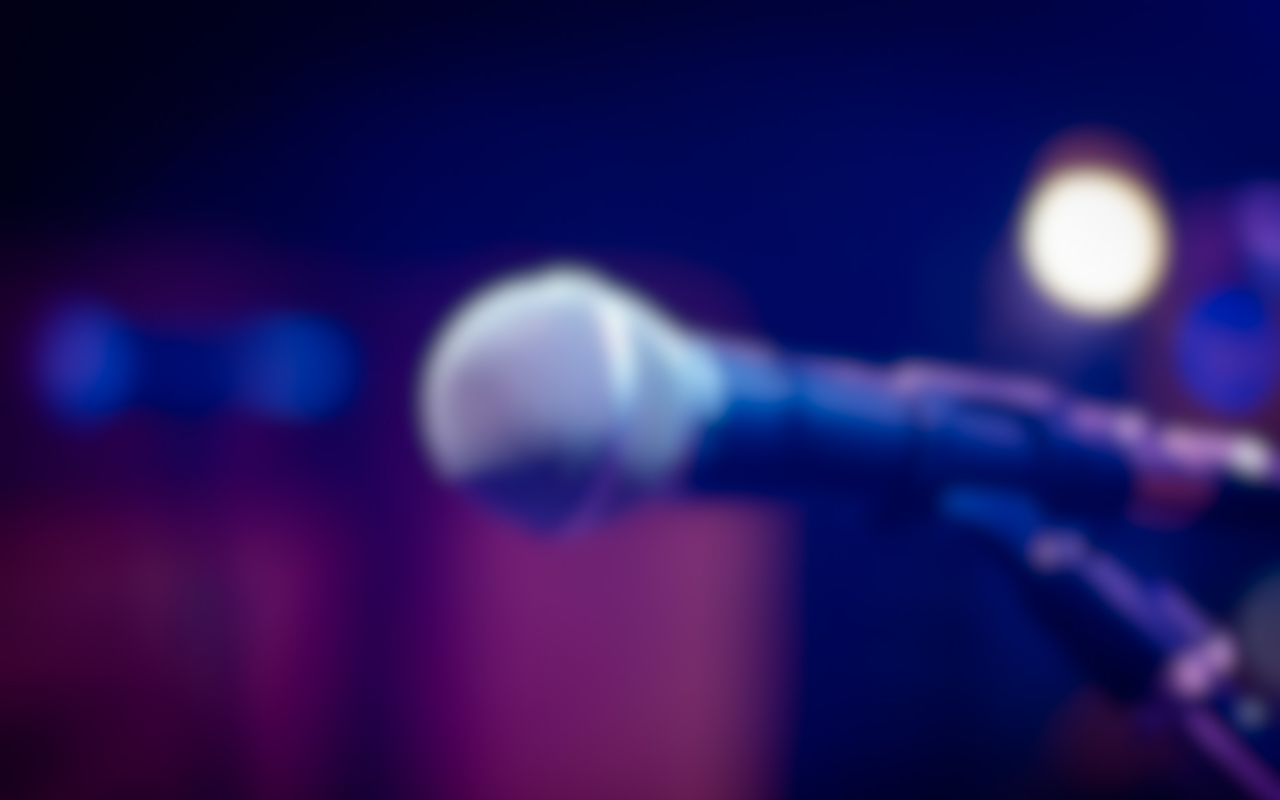
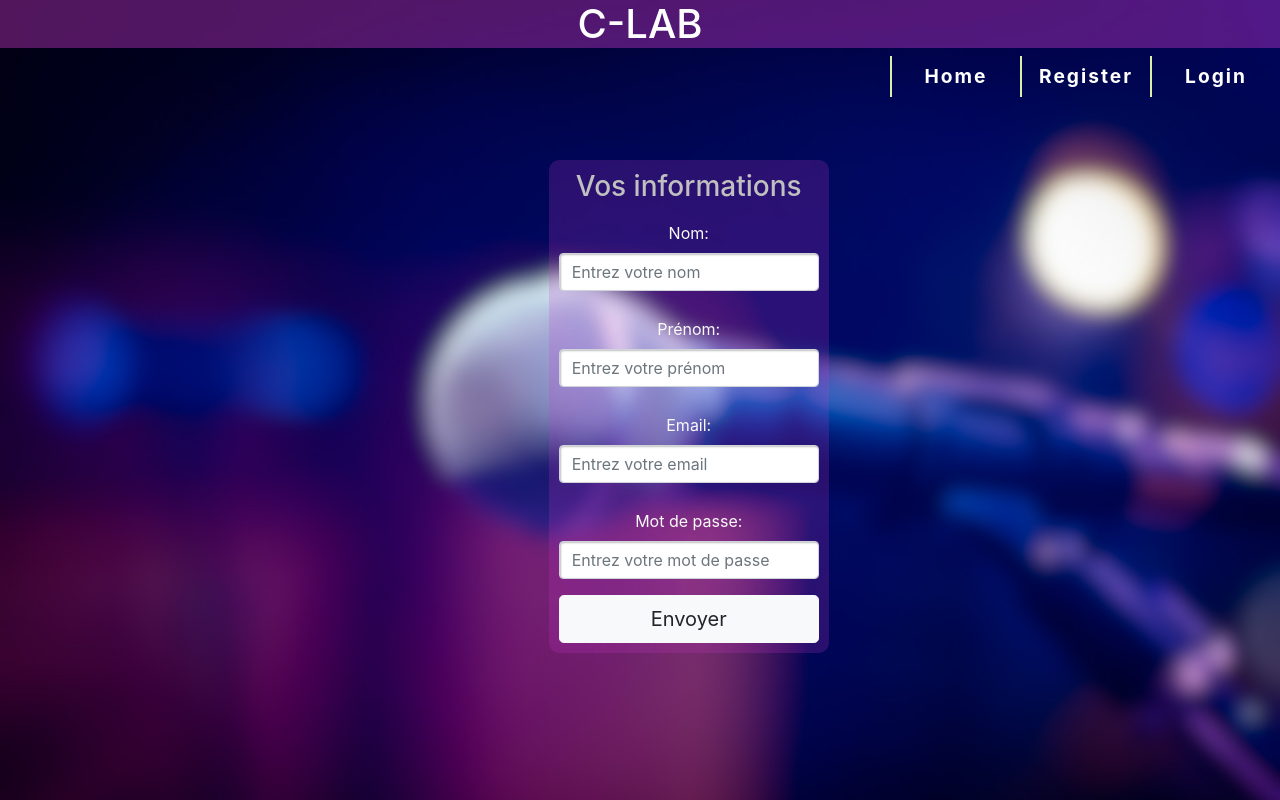
Before and after one commit to darrylbilongo/C-LAB2020, a React (Create React App) app in the folder front-end/: page /compte in a window 1280 px wide. Built offline with nearby package versions, Linux system fonts and the light colour scheme.

Commit message:
ajout d'une route vers account

```diff
--- a/front-end/src/App.css
+++ b/front-end/src/App.css
@@ -164,4 +164,12 @@ ul#menu li a
   display: table;
   color: white;
   background-color:rgba(203,56,203, 0.7);
+  width: 30%;
 }
+
+.formulaire2{
+  background-color: rgba(203,56,203, 0.2);
+  margin-top: 5%;
+  margin-left: 75%;
+   border-radius: 10px;
+}
--- a/front-end/src/App.js
+++ b/front-end/src/App.js
@@ -3,6 +3,7 @@ import Register from "./components/Register"
 import PageAccueil from "./components/PageAccueil"
 import Login from './components/Login'
 import Profile from './components/Profile';
+import Compte from './components/Compte'
 import {BrowserRouter as Router, Route } from 'react-router-dom';
 
 import './App.css';
@@ -21,6 +22,7 @@ class App extends Component {
               <Route exact path="/catalogue" component={PersonList}/>
               <Route exact path="/" component={PageAccueil}/>
               <Route exact path="/liste" component={listeTri}/>
+              <Route exact path="/compte" component={Compte}/>
             </div>
         </Router>
     );
--- /dev/null
+++ b/front-end/src/components/Compte.js
@@ -0,0 +1,106 @@
+import React from "react";
+import { register } from './UserFonctions';
+import Navigation from "./Navigation";
+import Entete from "./Entete";
+
+class Compte extends React.Component {
+    constructor(props) {
+      super(props);
+      this.state = {
+        first_name: '',
+        last_name: '',
+        password: '',
+        email: ''
+      };
+
+      this.onChange = this.onChange.bind(this);
+      this.onSubmit = this.onSubmit.bind(this);
+    }
+
+    onChange(event) {
+      let nam = event.target.name;
+      let val = event.target.value;
+      this.setState({[nam]: val});
+    }
+
+    onSubmit(event) {
+      event.preventDefault();
+
+      const user = {
+          email: this.state.email,
+          password: this.state.password,
+          first_name: this.state.first_name,
+          last_name: this.state.last_name,
+      }
+
+      register(user).then(res => {
+          if(res){
+              this.props.history.push('/login')
+          }
+      })
+    }
+  handlemdp = () => {
+    // eslint-disable-next-line
+    {document.getElementById('mdp').value === document.getElementById('confmdp').value ? alert("bon") : alert("mauvais")}
+  }
+    render() {
+      return (
+        <div>
+          <Entete/>
+          <Navigation />
+        <div className="row">
+                    <div className="col-md-6 mt-5 mx-auto">
+                        <form className= "formulaire2" noValidate onSubmit={this.onSubmit}>
+                            <h1 className="h3 mn-3">Vos informations</h1>
+                            <div className="form-group">
+                                <label htmlFor="last_name">Nom: </label>
+                                <input type="text"
+                                    name="last_name"
+                                    className="form-control"
+                                    placeholder="Entrez votre nom"
+                                    value={this.state.last_name}
+                                    onChange={this.onChange}
+                                />
+                            </div>
+                            <div className="form-group">
+                                <label htmlFor="first_name">Prénom: </label>
+                                <input type="text"
+                                    name="first_name"
+                                    className="form-control"
+                                    placeholder="Entrez votre prénom"
+                                    value={this.state.first_name}
+                                    onChange={this.onChange}
+                                />
+                            </div>
+                            <div className="form-group">
+                                <label htmlFor="email">Email: </label>
+                                <input type="email"
+                                    name="email"
+                                    className="form-control"
+                                    placeholder="Entrez votre email"
+                                    onChange={this.onChange}
+                                />
+                            </div>
+                            <div className="form-group">
+                                <label htmlFor="password">Mot de passe: </label>
+                                <input type="password"
+                                    className="form-control"
+                                    name="password"
+                                    placeholder="Entrez votre mot de passe"
+                                    onChange={this.onChange}
+                                />
+                            </div>
+                            <button type="submit"
+                            className="btn btn-block btn-lg btn-light">
+                                Envoyer
+                            </button>
+                        </form>
+                    </div>
+                </div>
+      </div>
+      );
+    }
+  }
+
+
+export default Compte;
--- a/front-end/src/components/Navigation.js
+++ b/front-end/src/components/Navigation.js
@@ -61,6 +61,14 @@ class Navigation extends Component{
             </li>
     )
 
+    const compteLink = (
+        <li className="nav-item">
+                    <Link to="/compte" className="nav-link">
+                        Account
+                    </Link>
+                </li>
+    )
+
 
 
       return(
@@ -70,6 +78,7 @@ class Navigation extends Component{
                 {localStorage.usertoken ? null : loginLink}
                 {localStorage.usertoken ? null : regLink}
                 {localStorage.usertoken ? logoutLink : null}
+                {localStorage.usertoken ? compteLink : null}
                 {localStorage.usertoken ? profileLink : null}
                 {localStorage.usertoken ? catalogueLink : null}
                 {homeLink}
--- a/front-end/src/components/Profile.js
+++ b/front-end/src/components/Profile.js
@@ -9,13 +9,14 @@ class Profile extends Component{
             <div>
                 <Entete/>
                 <Navigation />
-                <div className="detailsProfil">
                     <div className="video">
-                        <h2>Votre vidéo :</h2>
-                        <ReactPlayer url='https://www.youtube.com/watch?v=xPfP-bB3X_k' controls/>
+                    <h2>Votre vidéo :</h2>
+                    <ReactPlayer width="100%" url='https://www.youtube.com/watch?v=xPfP-bB3X_k' controls/>
+                     </div>
+                     <div className="details">
+                    <h2>Votre description</h2>
                     </div>
                 </div>
-            </div>
         )
     }
 }
```
Also changed, not shown: 1 other file (tests, documents, lock files or other folders).
